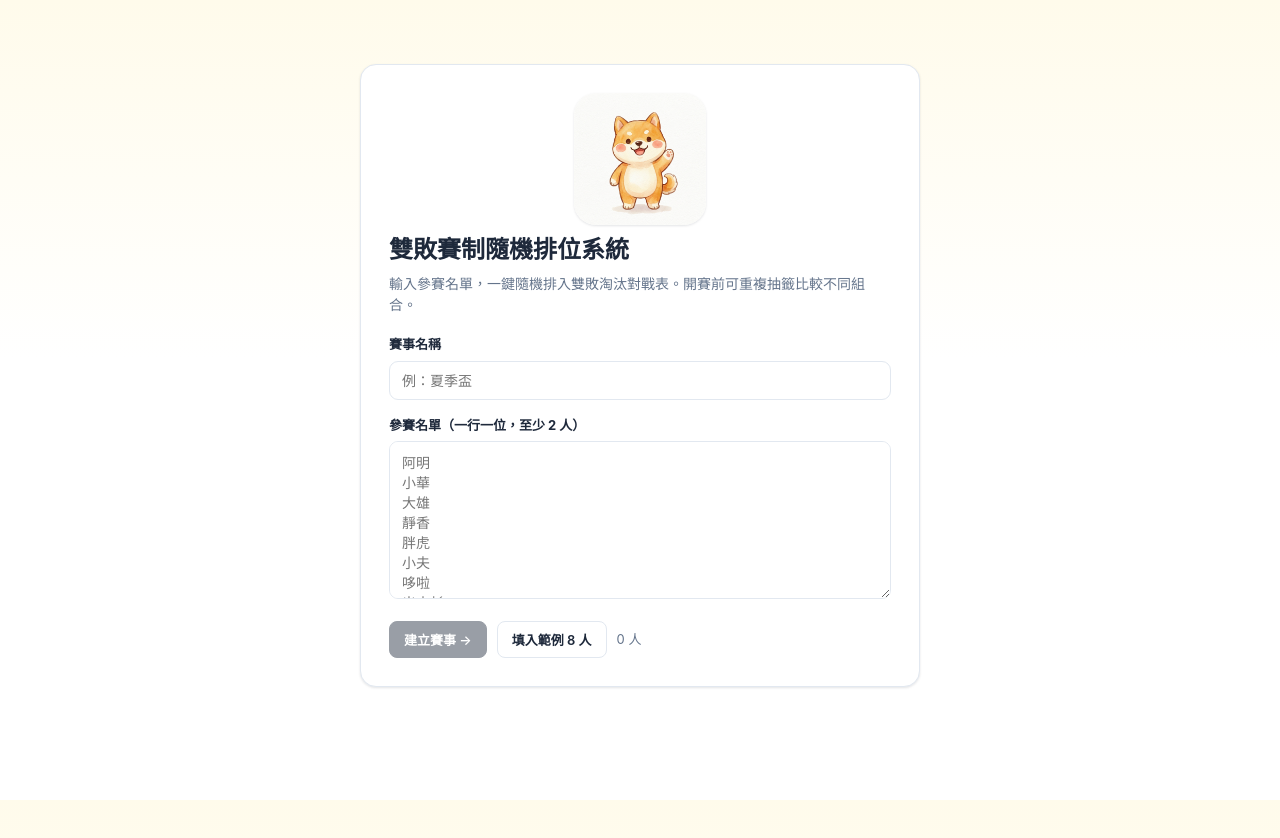
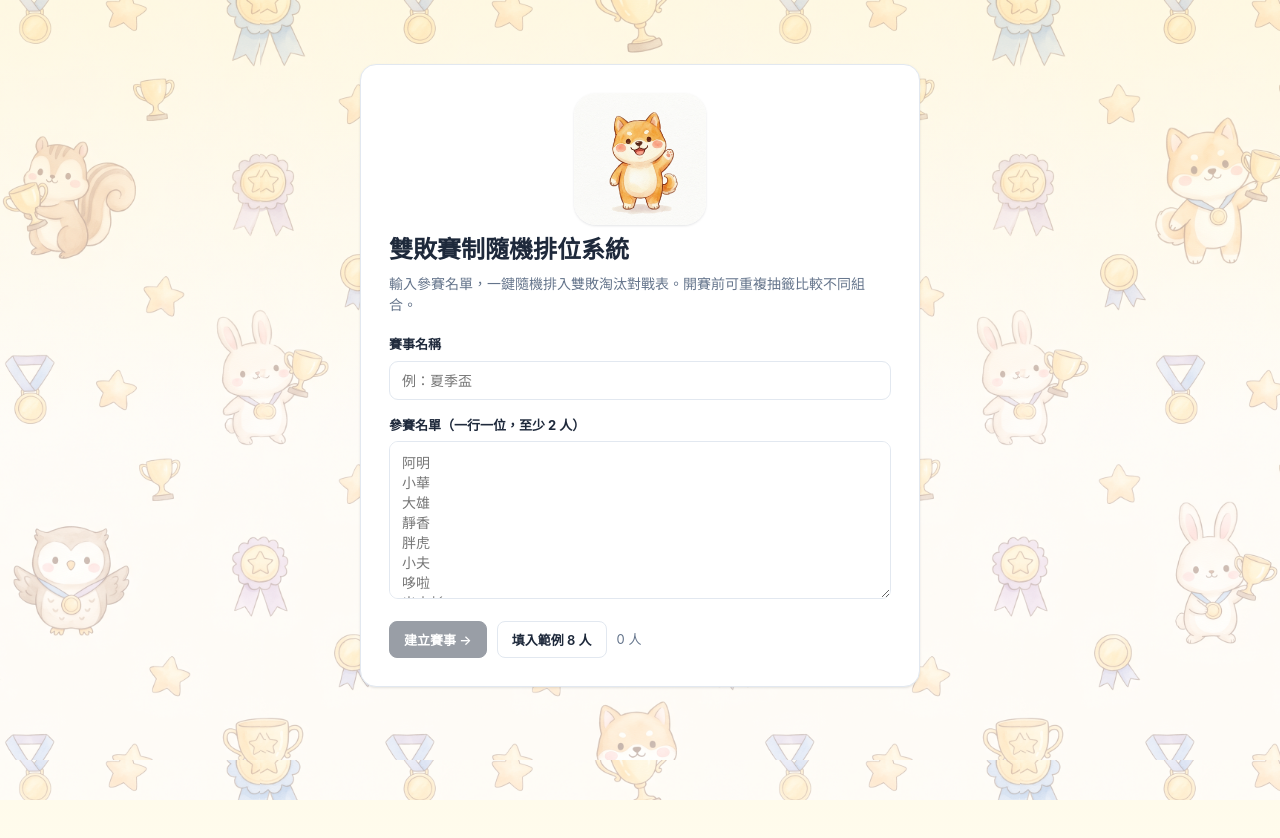
Before and after one commit to badbadted/double-elim, a React (Vite) app: page / in a window 1280 px wide. Shown: the top 838 px of the page. Built offline with nearby package versions, Linux system fonts and the light colour scheme.

Commit message:
style: 加妞揪風插畫底圖（Gemini 生成獎盃/動物選手圖樣）
全頁淡淡平鋪，mix-blend-mode multiply 讓米底消失只留柔和圖案，opacity 0.38 不干擾閱讀。

Co-Authored-By: Claude Opus 4.8 <noreply@anthropic.com>

```diff
--- a/src/styles.css
+++ b/src/styles.css
@@ -28,17 +28,26 @@
 
 body {
   font-family: -apple-system, "Segoe UI", "Noto Sans TC", system-ui, sans-serif;
-  /* warm-storybook 底圖（參考 niujiu）：淡琥珀點點紋理 + 頂部暖色漸層 */
-  background:
-    radial-gradient(circle, rgba(217, 119, 6, 0.05) 1px, transparent 1px),
-    linear-gradient(180deg, #fffbeb 0%, #ffffff 360px);
-  background-size: 22px 22px, 100% 100%;
+  /* warm-storybook 底：頂部暖色漸層（襯底色） */
+  background: linear-gradient(180deg, #fffbeb 0%, #ffffff 420px);
   background-attachment: fixed;
-  background-color: #ffffff;
+  background-color: #fffdf7;
   color: var(--t1);
   line-height: 1.5;
   min-height: 100vh;
   -webkit-font-smoothing: antialiased;
+}
+
+/* 妞揪風插畫底圖：獎盃/獎牌/星星+動物選手圖樣，multiply 讓米底消失只留淡圖案 */
+body::before {
+  content: "";
+  position: fixed;
+  inset: 0;
+  z-index: -1;
+  background: url("/illustrations/bg-pattern.jpeg") center top / 760px auto repeat;
+  mix-blend-mode: multiply;
+  opacity: 0.38;
+  pointer-events: none;
 }
 
 button { font-family: inherit; }
```
Also changed, not shown: public/illustrations/bg-pattern.jpeg (added).
